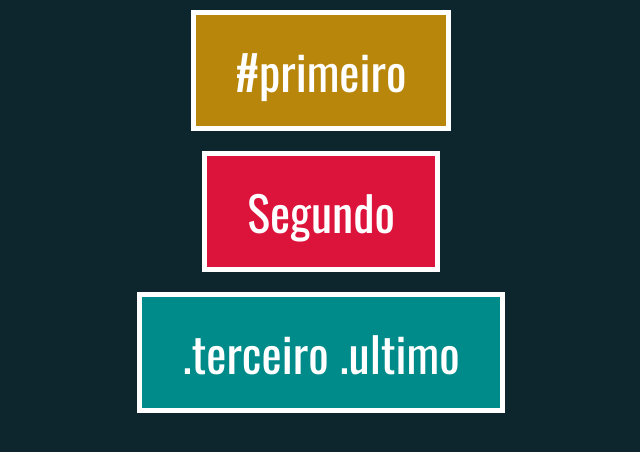
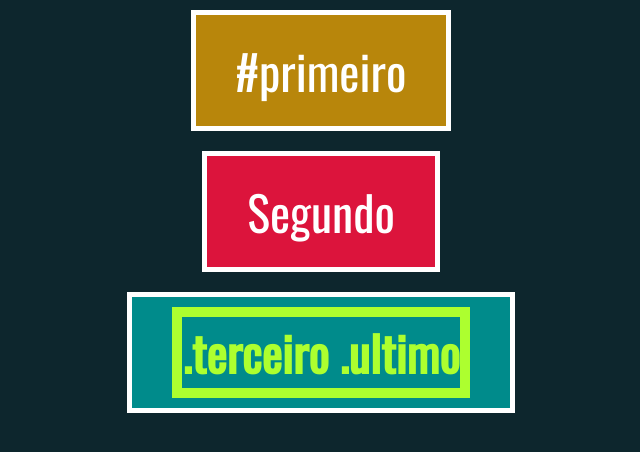
Before and after one commit to tocalopes/Javascript-estudo, a plain HTML site: page integrando-html-javascript-css/dom/selecionandoElementos2.html in a window 1280 px wide. Shown: the whole page, without its empty margins (319-959 px from the left). Drawn offline with Linux system fonts and the light colour scheme.

Commit message:
querySelectorAll : nodeList

```diff
--- a/integrando-html-javascript-css/dom/selecionandoElementos2.html
+++ b/integrando-html-javascript-css/dom/selecionandoElementos2.html
@@ -10,7 +10,42 @@
     <div>Segundo</div>
     <div class="terceiro ultimo"><span wb-attrib>.terceiro .ultimo</span></div>
     <script>
-        // ...
+        document.querySelector('#primeiro').classList.add('destaque')
+        // query selector é muito mais flexivel
+
+        const destacar = seletor => {
+            document.querySelectorAll(seletor).forEach(
+                e => e.classList.add('destaque')
+            )
+            // retorna um nodeList
+        }
+
+        const removerDetaque = seletor => {
+            document.querySelectorAll(seletor).forEach(
+                e => e.classList.remove('destaque')
+            )
+            // retorna um nodeList
+        }
+
+
+        destacar('div')
+        removerDetaque('*')
+
+        destacar('.terceiro.ultimo')
+        removerDetaque('*')
+
+        destacar(':not(#primeiro)')
+        removerDetaque('*')
+
+        destacar(':nth-child(1)')
+        removerDetaque('*')
+
+        destacar('div:nth-of-type(1)')
+        removerDetaque('*')
+
+        destacar('[wb-attrib]')
+
+
     </script>
 </body>
 </html>
```
